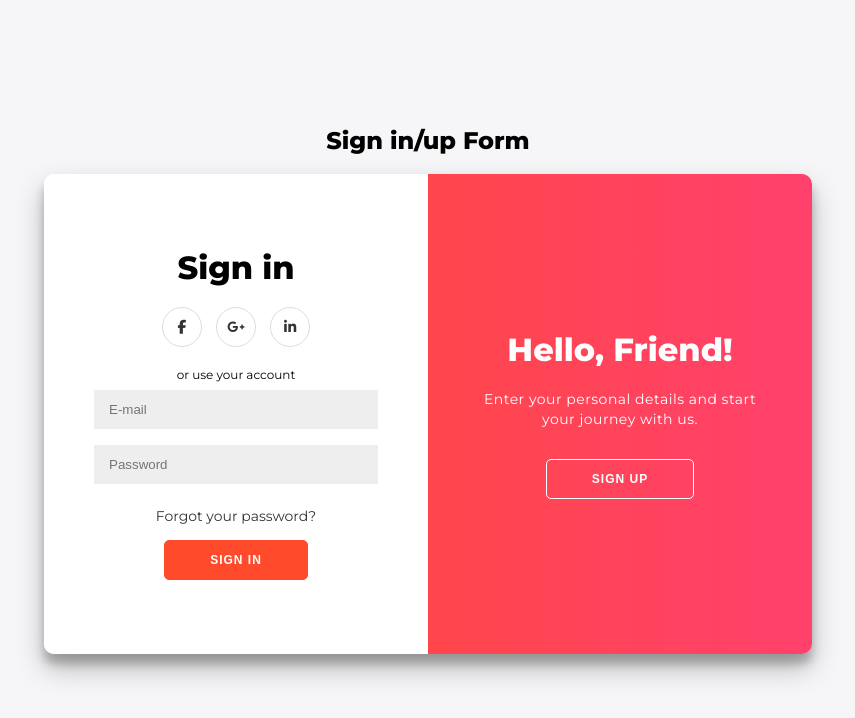
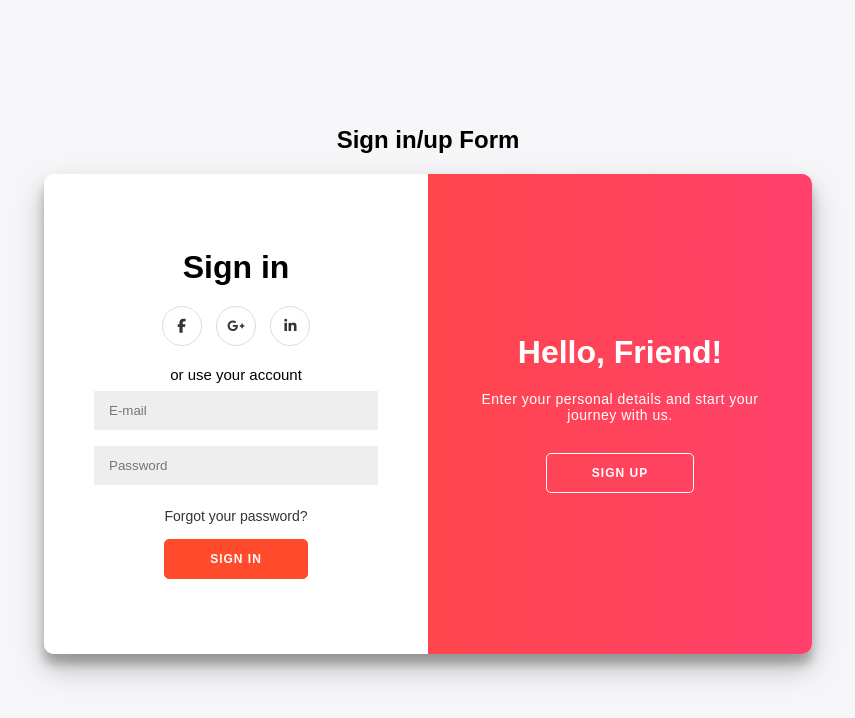
Before and after one commit to 14Richa/Callhub-challenge, a plain HTML site: page index.html in a window 1280 px wide. Shown: the whole page, without its empty margins (212-1067 px from the left). Drawn offline with Linux system fonts and the light colour scheme.

Commit message:
edit minor style

```diff
--- a/style.css
+++ b/style.css
@@ -1,4 +1,3 @@
-@import url('https://fonts.googleapis.com/css?family=Montserrat:400,800');
 
 * {
 	box-sizing: border-box;
@@ -10,7 +9,7 @@ body {
 	justify-content: center;
 	align-items: center;
 	flex-direction: column;
-	font-family: 'Montserrat', sans-serif;
+	font-family: sans-serif;
 	height: 100vh;
 	margin: -20px 0 50px;
 }
@@ -27,13 +26,12 @@ h2 {
 p {
 	font-size: 14px;
 	font-weight: 100;
-	line-height: 20px;
 	letter-spacing: 0.5px;
 	margin: 20px 0 30px;
 }
 
 span {
-	font-size: 12px;
+	font-size: 15px;
 }
 
 a {
```
